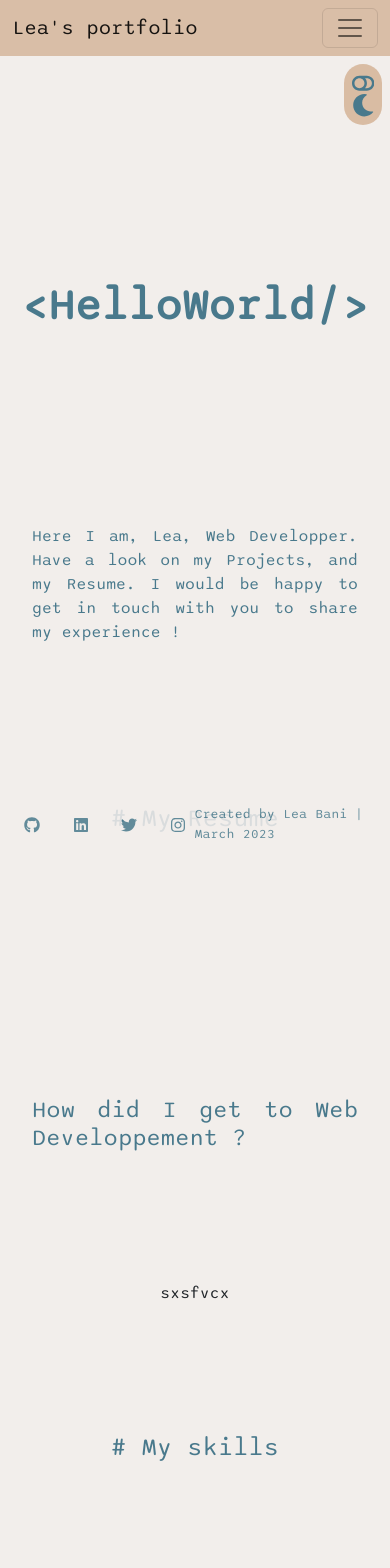
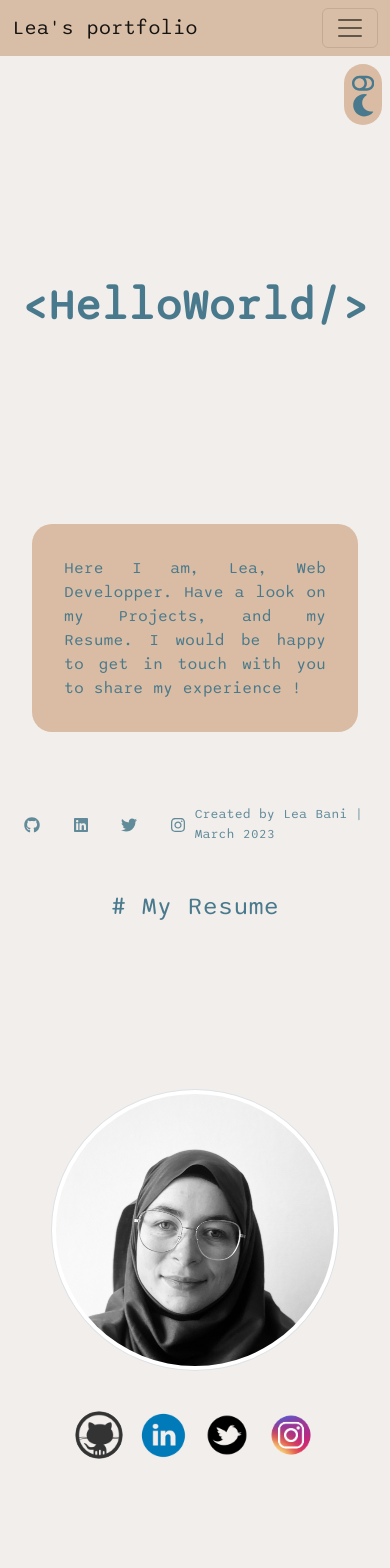
Before and after one commit to LeaBani/my-portefolio, a React (Create React App) app: page / in a window 390 px wide. Shown: the top 1568 px of the page. Built offline with nearby package versions, Linux system fonts and the light colour scheme.

Commit message:
Content: responsive for animation

```diff
--- a/src/components/Content/index.js
+++ b/src/components/Content/index.js
@@ -3,6 +3,7 @@ import './style.scss';
 import AnimatedText from './AnimatedText';
 
 import { Link } from 'react-router-dom';
+import Image from 'react-bootstrap/Image';
 
 import Button from 'react-bootstrap/Button';
 import Card from 'react-bootstrap/Card';
@@ -16,9 +17,13 @@ import {
   motion,
   useAnimation
 } from "framer-motion";
-import { useEffect } from 'react';
+import { useEffect, useState } from 'react';
 
-
+import profile from '../../assets/image/profile.jpg';
+import github from '../../assets/image/github.png';
+import linkedin from '../../assets/image/linkedin.png';
+import twitter from '../../assets/image/twitter.png';
+import insta from '../../assets/image/insta.png';
 
 function Content({isDark}) {
 
@@ -28,6 +33,7 @@ function Content({isDark}) {
 
     console.log(inView)
     useEffect(() => {
+      // animation
         if (inView) {
             animation.start({
                 x: 0,
@@ -40,8 +46,23 @@ function Content({isDark}) {
             animation.start({x: '-100vw'})
         }
 
+      // screen size
+        const handleWindowResize = () => {
+          setWindowWidth(window.innerWidth);
+        };
+
+        window.addEventListener('resize', handleWindowResize);
+
+        return () => {
+          window.removeEventListener('resize', handleWindowResize);
+        };
+
     },[inView, animation]);
 
+  // screen size for responsive animation
+  const [windowWidth, setWindowWidth] = useState(window.innerWidth);
+
+  // fetch data from file
   const frontendData = skillsData.filter(elem => elem.type === "frontend");
   const backendData = skillsData.filter(elem => elem.type === "backend");
   const devopsData = skillsData.filter(elem => elem.type === "devops");
@@ -60,9 +81,20 @@ function Content({isDark}) {
 
         <Link to="/my-resume" className="Content-question"><h2># My Resume</h2></Link>
 
+        <Image className='Resume-image' src={profile} thumbnail="true" roundedCircle="true" alt='my profile image'/>
+
+        <div className='Resume-icon'>
+        <Link to='https://github.com/LeaBani'><Image className='Resume-icon-item' src={github} roundedCircle="true" alt='github-logo'/></Link>
+        <Link to='https://www.linkedin.com/in/lea-bani/'><Image className='Resume-icon-item' src={linkedin} roundedCircle="true" alt='linkedin-logo'/></Link>
+        <Link to='https://twitter.com/leabani7'><Image className='Resume-icon-item' src={twitter} roundedCircle="true" alt='twitter-logo'/></Link>
+        <Link to='https://www.instagram.com/lea_laila91940/'><Image className='Resume-icon-item' src={insta} roundedCircle="true" alt='insta-logo'/></Link>
+        </div>
+
         <h3 className="Content-question">How did I get to Web Developpement ?</h3>
 
-        <div>sxsfvcx</div>
+        <p className="Content-description">After 9 years in the supply chain management area, I realized that the field could no longer do without new technologies. I wanted to go behind my screen and understand where all this data was coming from. That's why I decided to pursue training in web development. I learned programming methodology, JavaScript, React.js, Node.js, PostgreSQL, and more. I adapt quickly to new environments, which is why I continued developing on my own with new technologies like Next.js, Angular, TypeScript, etc. I am sociable and enjoy interacting with others. I am always eager to learn new things and meet my clients' needs. I have an open-minded and positive mindset in all circumstances.</p>
+
+
 
         <h2 className="Content-question"># My skills</h2>
 
@@ -134,6 +166,8 @@ function Content({isDark}) {
 
         <h5 className="Content-question" ref={ref}>You can find more of my code on <Link as={Link} to='https://github.com/LeaBani'>my GitHub account</Link> and on <Link as={Link} to='/projects'>my projects page</Link>.</h5>
 
+
+          {windowWidth>600 && (
         <motion.div
           className='Content-projects'
           animate={animation}
@@ -163,6 +197,38 @@ function Content({isDark}) {
 
         </motion.div>
 
+          )}
+
+          {windowWidth<600 && (
+        <div
+          className='Content-projects'
+          >
+
+        {mainProjects.map((elem) =>
+          <Card key={elem.id} className='Projects-card' style={{ width: '18rem', height: '35rem' }}>
+              <Card.Img className="Projects-card-img" variant="top" src={elem.image} alt={elem.title} />
+              <Card.Body>
+                  <Card.Title as={Link} to={elem.link} className='Projects-card-title'># {elem.title}</Card.Title>
+                  <Card.Text className='Projects-card-text'>
+                      {elem.description}
+                          <span className='Projects-card-label'>
+                          {elem.tags.map((item, index) =>
+                              <Badge key={index} className="Projects-card-label-one" bg="secondary">
+                                  {item}
+                              </Badge>
+                          )}
+
+                          </span>
+                  </Card.Text>
+                      <Button variant="primary" className="Projects-card-button" as={Link} to={elem.repo}>Got to repository</Button>
+              </Card.Body>
+          </Card>
+
+        )}
+
+        </div>
+
+          )}
 
         <h3 className="Content-icon-subtitle">Let's work together !</h3>
 
--- a/src/components/Content/style.scss
+++ b/src/components/Content/style.scss
@@ -10,7 +10,17 @@
         display: inline-flex;
         flex-wrap: wrap;
         margin-bottom: 5rem;
+
     }
+
+    @media screen and (max-width: 600px) {
+        &-projects {
+            display: flex;
+            flex-direction: column;
+            align-items: center;
+            margin-bottom: 5rem;
+            }
+        }
 
     &-title{
         margin: 14rem 1rem 6rem 1rem;
@@ -36,10 +46,28 @@
     }
 
     &-description{
-        margin: 8rem 8rem 8rem 8rem;
+        margin: 8rem 8rem 12rem 8rem;
         text-align: justify;
         color: v.$secondary;
+        max-width: 60rem;
+        background-color: v.$info;
+        padding: 2rem;
+        border-radius: 20px;
+        transition-duration: 0.8s;
     }
+
+    &-description:hover{
+        margin: 8rem 8rem 12rem 8rem;
+        text-align: justify;
+        color: v.$info;
+        max-width: 60rem;
+        background-color: v.$primary;
+        padding: 2rem;
+        border-radius: 20px;
+        transition-duration: 0.8s;
+
+    }
+
     @media screen and (max-width: 600px) {
         &-description {
             margin: 6rem 2rem 2rem 2rem;
--- a/src/components/Resume/index.js
+++ b/src/components/Resume/index.js
@@ -1,6 +1,6 @@
 import './style.scss';
 
-import profile from '../../assets/image/profile.jpg';
+// import profile from '../../assets/image/profile.jpg';
 import github from '../../assets/image/github.png';
 import linkedin from '../../assets/image/linkedin.png';
 import twitter from '../../assets/image/twitter.png';
@@ -17,7 +17,7 @@ import fileDownload from 'js-file-download';
 import axios from 'axios';
 
 import { Link } from 'react-router-dom';
-import Experience from './Experience';
+// import Experience from './Experience';
 
 function Resume() {
 
@@ -33,7 +33,7 @@ function Resume() {
     <div className="Resume">
     <h1 className='Resume-title'>My Resume</h1>
 
-    <Image className='Resume-image' src={profile} thumbnail="true" roundedCircle="true" alt='my profile image'/>
+    {/* <Image className='Resume-image' src={profile} thumbnail="true" roundedCircle="true" alt='my profile image'/> */}
 
     <div className='Resume-icon'>
     <Link to='https://github.com/LeaBani'><Image className='Resume-icon-item' src={github} roundedCircle="true" alt='github-logo'/></Link>
@@ -74,13 +74,6 @@ function Resume() {
 
     </div>
 
-    <Experience />
-
-    <div className='Resume-end'>
-    If you have any questions, please feel free to get in touch,
-    I am looking forward to your feedback!
-    </div>
-
     <div className='Resume-download'>
     <div className='Resume-download-item'>Download full Resume in french</div>
     <Button variant="outline-primary" onClick={() => handleClick(cvFrench, 'CV-Lea-Bani-FR.pdf')}>Download</Button>
@@ -88,6 +81,14 @@ function Resume() {
     <div className='Resume-download-item'>Download full Resume in english</div>
     <Button variant="outline-primary" onClick={() => handleClick(cvEnglish, 'CV-Lea-Bani-EN.pdf')}>Download</Button>
     </div>
+
+    {/* <Experience /> */}
+
+    <div className='Resume-end'>
+    If you have any questions, please feel free to get in touch,
+    I am looking forward to your feedback!
+    </div>
+
     </div>
   );
 }
--- a/src/components/Resume/style.scss
+++ b/src/components/Resume/style.scss
@@ -34,9 +34,9 @@
     }
 
     &-end{
-        margin: 2rem;
         text-align: justify;
         color: v.$secondary;
+        margin-bottom: 6rem;
     }
     &-download{
         display: flex;
```
Also changed, not shown: 2 other files (tests, documents, lock files or other folders).
